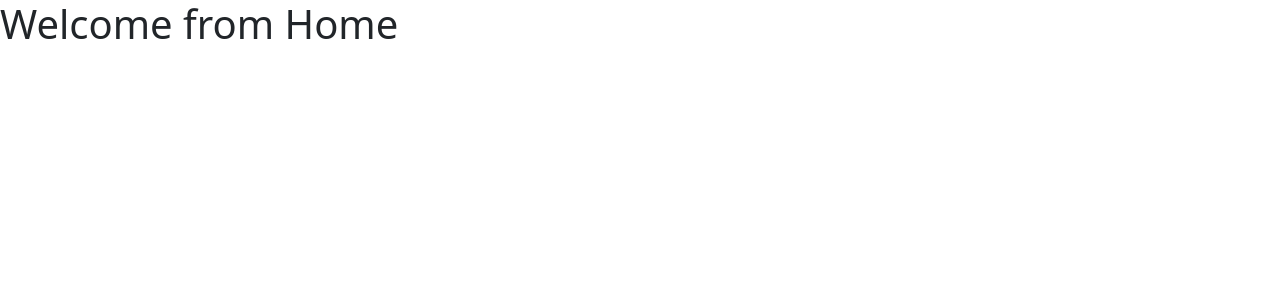
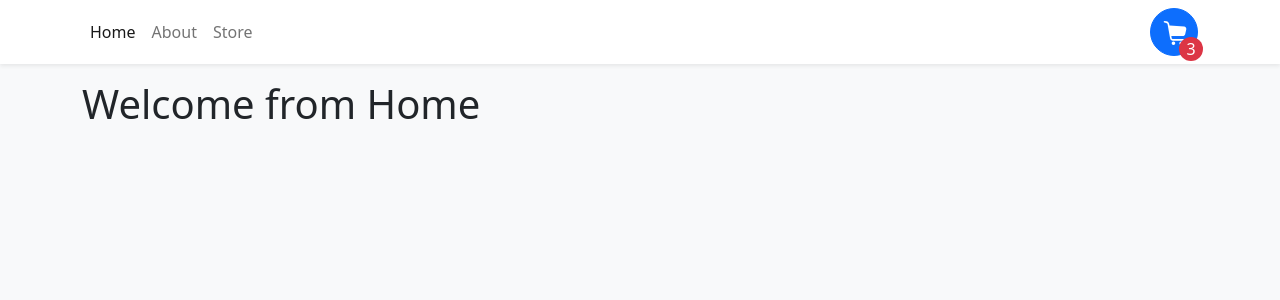
Before and after one commit to Shay213/shopping-cart, a React (Vite) app: page / in a window 1280 px wide. Shown: the top 300 px of the page. Built offline with nearby package versions, Linux system fonts and the light colour scheme.

Commit message:
Add navbar component and style it

```diff
--- a/index.html
+++ b/index.html
@@ -6,7 +6,7 @@
     <meta name="viewport" content="width=device-width, initial-scale=1.0" />
     <title>Shopping Cart</title>
   </head>
-  <body>
+  <body class="bg-light">
     <div id="root"></div>
     <script type="module" src="/src/main.tsx"></script>
   </body>
--- a/src/App.tsx
+++ b/src/App.tsx
@@ -3,14 +3,20 @@ import { Container } from 'react-bootstrap'
 import Home from "./pages/Home";
 import About from "./pages/About";
 import Store from "./pages/Store";
+import Navbar from "./components/Navbar";
 
 function App() {
   return (
-    <Routes>
-      <Route path="/" element={<Home />} />
-      <Route path="/about" element={<About />} />
-      <Route path="/store" element={<Store />} />
-    </Routes>
+    <>
+      <Navbar />
+      <Container className="mb-4">
+        <Routes>
+          <Route path="/" element={<Home />} />
+          <Route path="/about" element={<About />} />
+          <Route path="/store" element={<Store />} />
+        </Routes>
+      </Container>
+    </>
   );
 }
 
--- /dev/null
+++ b/src/components/Navbar.tsx
@@ -0,0 +1,27 @@
+import { Button, Container, Nav, Navbar as NavbarBs } from 'react-bootstrap'
+import { NavLink } from 'react-router-dom';
+import shoppingCartSvg from '../assets/shopping-cart.svg'
+
+export default () => {
+    return (
+        <NavbarBs className='bg-white shadow-sm mb-3' sticky='top'>
+            <Container>
+                <Nav className='me-auto'>
+                    <Nav.Link to='/' as={NavLink}>Home</Nav.Link>
+                    <Nav.Link to='/about' as={NavLink}>About</Nav.Link>
+                    <Nav.Link to='/store' as={NavLink}>Store</Nav.Link>
+                </Nav>
+                <Button
+                    className='rounded-circle'
+                    style={{width: '3rem', height: '3rem', position: 'relative'}}
+                >
+                    <img src={shoppingCartSvg} />
+                    <div
+                        className='rounded-circle bg-danger d-flex justify-content-center align-items-center'
+                        style={{color: '#fff', width: '1.5rem', height: '1.5rem', position: 'absolute', bottom: 0, right: 0, transform: 'translate(25%, 25%)'}}
+                    >3</div>
+                </Button>
+            </Container>
+        </NavbarBs>
+    );
+};
```
Also changed, not shown: src/assets/shopping-cart.svg (added).
